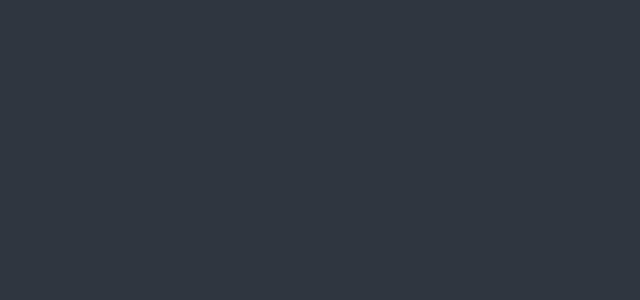
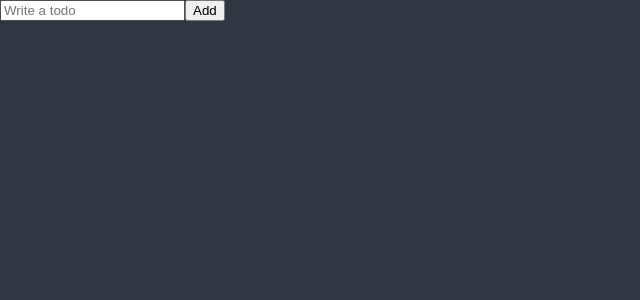
Before and after one commit to qpthedev/react-simple-todo, a React (Create React App) app: page / in a window 1280 px wide. Shown: the top 300 px of the page, without its empty margins (0-640 px from the left). Built offline with nearby package versions, Linux system fonts and the light colour scheme.

Commit message:
basic React form submit practice

```diff
--- a/src/App.tsx
+++ b/src/App.tsx
@@ -1,5 +1,6 @@
 import React from "react";
 import { createGlobalStyle } from "styled-components";
+import ToDoList from "./ToDoList";
 
 const GlobalStyle = createGlobalStyle`
 
@@ -72,6 +73,7 @@
   return (
     <>
       <GlobalStyle />
+      <ToDoList />
     </>
   );
 }
--- /dev/null
+++ b/src/ToDoList.tsx
@@ -0,0 +1,27 @@
+import React, { useState } from "react";
+
+function ToDoList() {
+  const [toDo, setToDo] = useState("");
+  const onChange = (event: React.FormEvent<HTMLInputElement>) => {
+    const {
+      currentTarget: { value },
+    } = event;
+    setToDo(value);
+  };
+
+  const onSubmit = (event: React.FormEvent<HTMLFormElement>) => {
+    event.preventDefault();
+    console.log(toDo);
+  };
+
+  return (
+    <div>
+      <form onSubmit={onSubmit}>
+        <input onChange={onChange} value={toDo} placeholder="Write a todo" />
+        <button>Add</button>
+      </form>
+    </div>
+  );
+}
+
+export default ToDoList;
```
